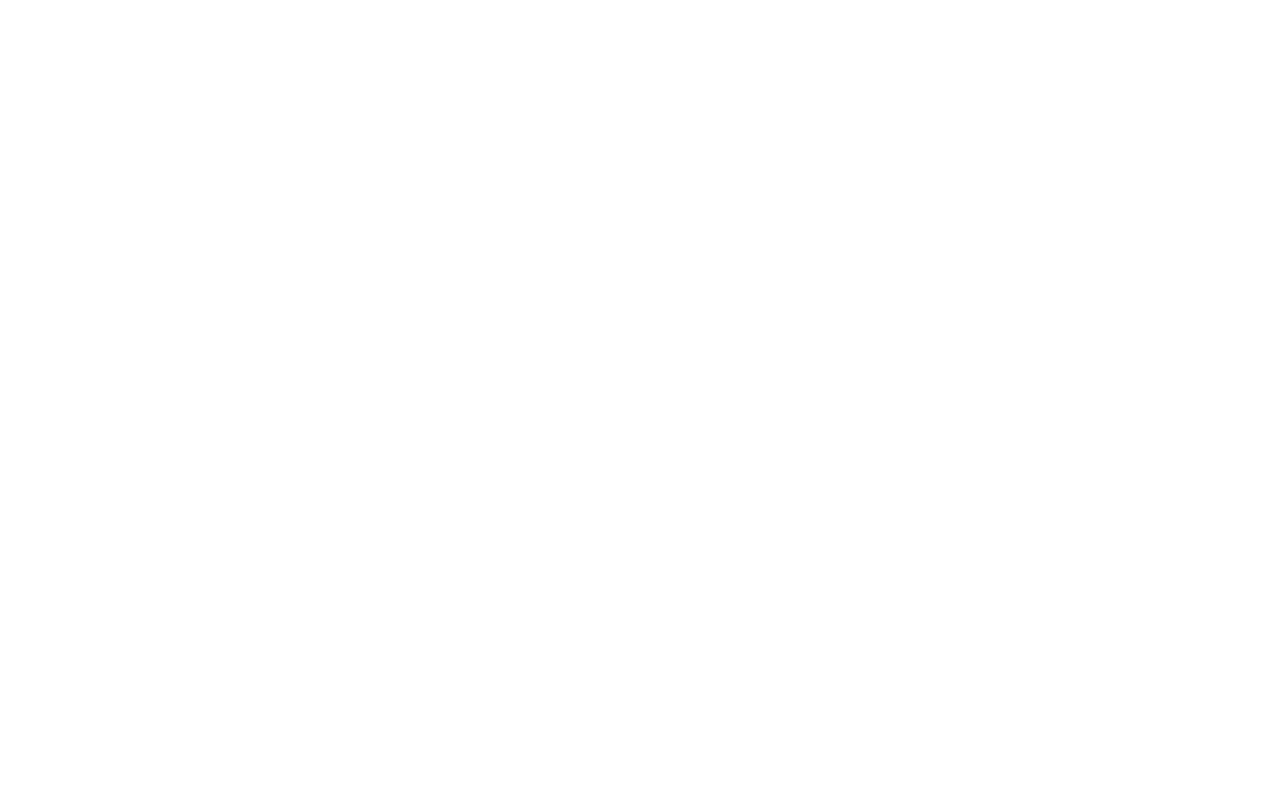
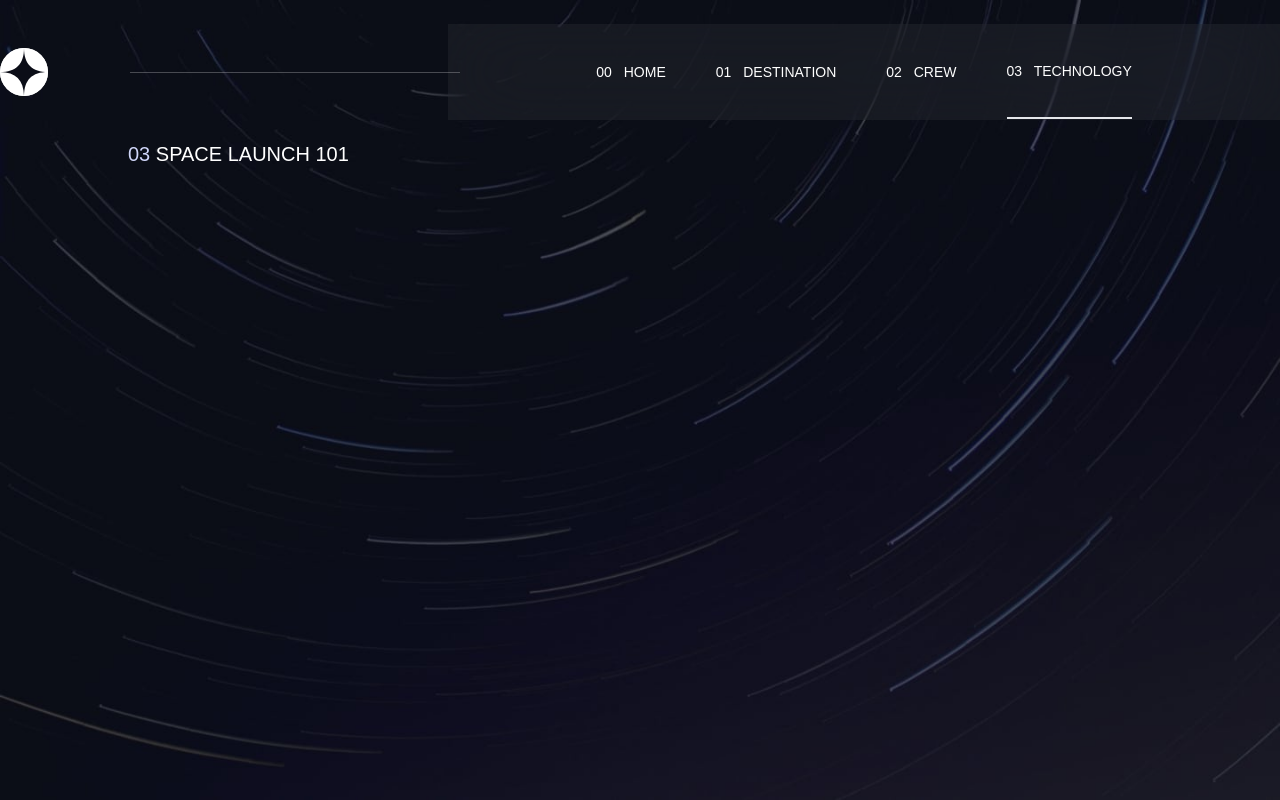
Before and after one commit to HenryAprendo/space-tourism, an Angular app: page /technology in a window 1280 px wide. Before the commit this address led to /. Built offline with nearby package versions, Linux system fonts and the light colour scheme.

Commit message:
Creación de componente para tecnology

```diff
--- a/src/app/app.routes.ts
+++ b/src/app/app.routes.ts
@@ -5,7 +5,7 @@
 export const routes: Routes = [
   {
     path: '',
-    redirectTo: 'crew',
+    redirectTo: 'home',
     pathMatch: 'full'
   },
   {
@@ -26,10 +26,20 @@
     ]
   },
   {
+    title: 'Crews',
     path: 'crew',
     loadComponent: () => import('./pages/crew/crew.component').then(m => m.CrewComponent),
     data: {
       preload: true
     },
+  },
+  {
+    title: 'Technology',
+    path: 'technology',
+    loadComponent: () => import('./pages/technology/technology.component').then(m => m.TechnologyComponent),
+    data: {
+      preload: true
+    }
   }
+
 ];
--- a/src/app/components/view-container/view-container.component.html
+++ b/src/app/components/view-container/view-container.component.html
@@ -10,10 +10,10 @@
       <div class="flex-shrink-0 flex flex-col items-center border-t border-[#383B4B] pt-8 md:border-t-0 xl:mt-[88px] xl:items-start">
         <ul class="mb-8 md:order-2 md:mb-0 md:mt-8">
           <button
-            class="h-[10px] w-[10px] rounded-full m-2 bg-white/30 hover:bg-white/80"
+            [ngClass]="indexPhoto() === i ? 'bg-white/100' : '' "
+            class="h-[10px] w-[10px] rounded-full m-2 bg-slate-500 hover:bg-white/80"
             *ngFor="let item of views; index as i"
             (click)="loadTemplate(i)"
-            [ngClass]="indexPhoto() === i ? 'bg-white/100' : ''"
           >
           </button>
         </ul>
--- /dev/null
+++ b/src/app/data/technology.ts
@@ -0,0 +1,28 @@
+import { Technology } from '../models/technology.model';
+
+export const technology: Technology[] = [
+  {
+    "name": "Launch vehicle",
+    "images": {
+      "portrait": "./assets/technology/image-launch-vehicle-portrait.jpg",
+      "landscape": "./assets/technology/image-launch-vehicle-landscape.jpg"
+    },
+    "description": "A launch vehicle or carrier rocket is a rocket-propelled vehicle used to carry a payload from Earth's surface to space, usually to Earth orbit or beyond. Our WEB-X carrier rocket is the most powerful in operation. Standing 150 metres tall, it's quite an awe-inspiring sight on the launch pad!"
+  },
+  {
+    "name": "Spaceport",
+    "images": {
+      "portrait": "./assets/technology/image-spaceport-portrait.jpg",
+      "landscape": "./assets/technology/image-spaceport-landscape.jpg"
+    },
+    "description": "A spaceport or cosmodrome is a site for launching (or receiving) spacecraft, by analogy to the seaport for ships or airport for aircraft. Based in the famous Cape Canaveral, our spaceport is ideally situated to take advantage of the Earth’s rotation for launch."
+  },
+  {
+    "name": "Space capsule",
+    "images": {
+      "portrait": "./assets/technology/image-space-capsule-portrait.jpg",
+      "landscape": "./assets/technology/image-space-capsule-landscape.jpg"
+    },
+    "description": "A space capsule is an often-crewed spacecraft that uses a blunt-body reentry capsule to reenter the Earth's atmosphere without wings. Our capsule is where you'll spend your time during the flight. It includes a space gym, cinema, and plenty of other activities to keep you entertained."
+  }
+]
--- /dev/null
+++ b/src/app/pages/technology/technology.component.html
@@ -0,0 +1,27 @@
+<section
+  class="technology_container bg-cover bg-center bg-no-repeat object-cover max-w-full min-h-screen pl-6 pr-6 pt-6 pb-14 text-sky-blue
+   md:pt-0 md:pr-0 xl:py-6 xl:px-0"
+>
+  <app-navbar />
+
+  <main>
+    <section class="uppercase max-w-5xl flex flex-col items-center xl:items-start xl:mx-auto">
+      <h2 class="text-white text-base mb-8 md:text-xl md:self-start md:mt-10 md:mb-16 xl:m-0 pt-0">
+        <span class="text-sky-blue">03</span> SPACE LAUNCH 101
+      </h2>
+      <div>
+        <!-- <app-view-container [crewsList]="crews">
+          <ng-container *ngFor="let crew of crews">
+            <ng-template appTemplateRef >
+              <div class="max-w-3xl text-white font-serif text-center xl:text-start">
+                <h3 class="text-base  mb-2 md:text-2xl xl:text-[2rem] xl:mb-4">{{crew.role}}</h3>
+                <h2 class="text-2xl mb-4 md:text-[2.5rem] xl:text-[3.5rem] xl:mb-7">{{crew.name}}</h2>
+                <p class="lowercase first-letter:uppercase max-w-[400px] text-[15px] text-sky-blue font-sans md:text-base xl:text-lg">{{crew.bio}}</p>
+              </div>
+            </ng-template>
+          </ng-container>
+        </app-view-container> -->
+      </div>
+    </section>
+  </main>
+</section>
--- /dev/null
+++ b/src/app/pages/technology/technology.component.scss
@@ -0,0 +1,15 @@
+.technology_container {
+  background-image: url('./../../../assets/technology/background-technology-mobile.jpg');
+}
+
+@media screen and (min-width:768px){
+  .technology_container {
+    background-image: url('./../../../assets/technology/background-technology-tablet.jpg');
+  }
+}
+
+@media screen and (min-width:1280px){
+  .technology_container {
+    background-image: url('./../../../assets/technology/background-technology-desktop.jpg');
+  }
+}
--- /dev/null
+++ b/src/app/pages/technology/technology.component.ts
@@ -0,0 +1,27 @@
+import { Component, OnInit, inject } from '@angular/core';
+import { CommonModule } from '@angular/common';
+import { NavbarComponent } from '../../components/shared/navbar/navbar.component';
+import { DataService } from '../../services/data.service';
+import { Technology } from 'src/app/models/technology.model';
+
+@Component({
+  selector: 'app-technology',
+  standalone: true,
+  imports: [CommonModule, NavbarComponent],
+  templateUrl: './technology.component.html',
+  styleUrls: ['./technology.component.scss']
+})
+export class TechnologyComponent implements OnInit {
+
+  private dataService = inject(DataService);
+
+  technologies:Technology[] = [];
+
+  ngOnInit(): void {
+    this.dataService.getAllTechnoligies()
+      .subscribe(data => {
+        this.technologies = data;
+      })
+  }
+
+}
--- a/src/app/services/data.service.ts
+++ b/src/app/services/data.service.ts
@@ -1,6 +1,7 @@
 import { Injectable } from '@angular/core';
 import { destinations } from '../data/destinations';
 import { crew } from '../data/crew';
+import { technology } from '../data/technology';
 import { of } from 'rxjs';
 
 @Injectable({
@@ -11,6 +12,8 @@
   private destinationList = destinations.slice();
 
   private crews = crew.slice();
+
+  private technologies = technology.slice();
 
   constructor() { }
 
@@ -32,4 +35,8 @@
     return of(data);
   }
 
+  getAllTechnoligies(){
+    return of(this.technologies);
+  }
+
 }
```
Also changed, not shown: src/app/models/technology.model.ts (added, +11 -0 lines), 1 other file (tests, documents, lock files or other folders).
